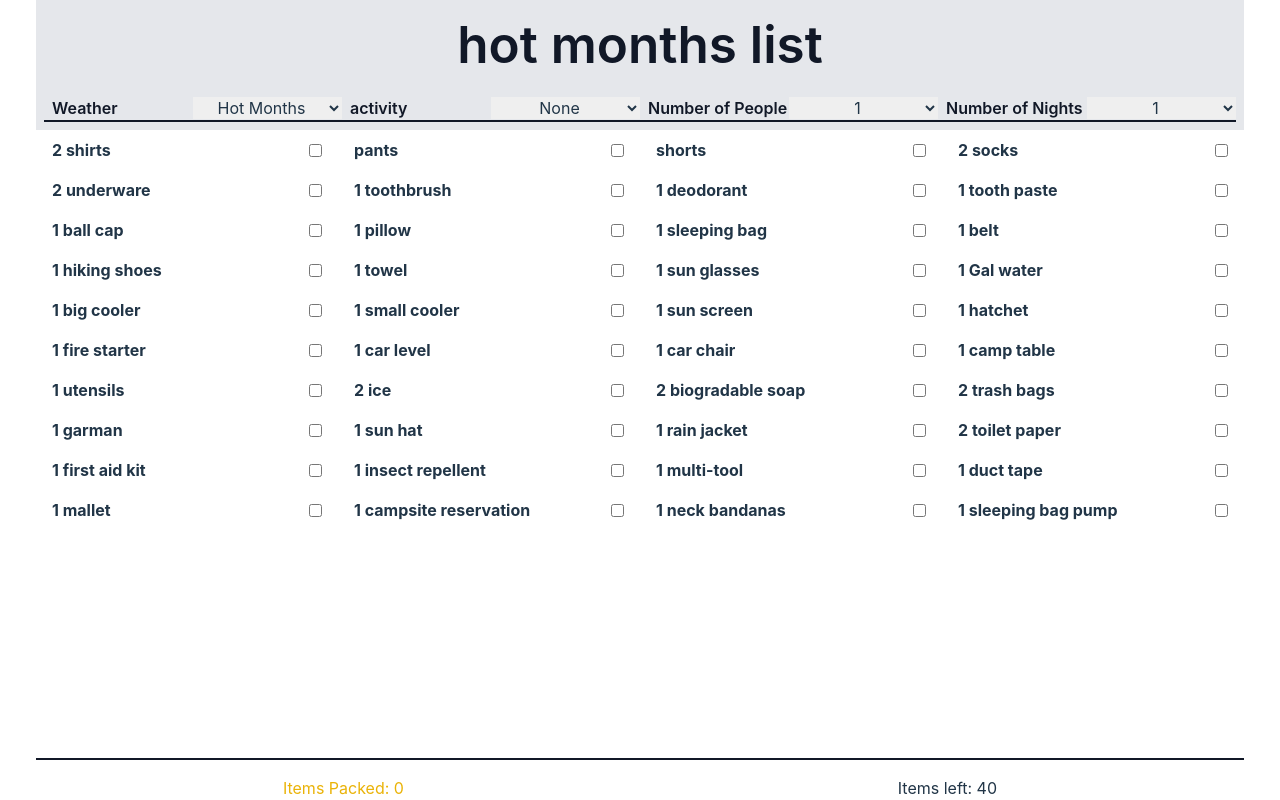
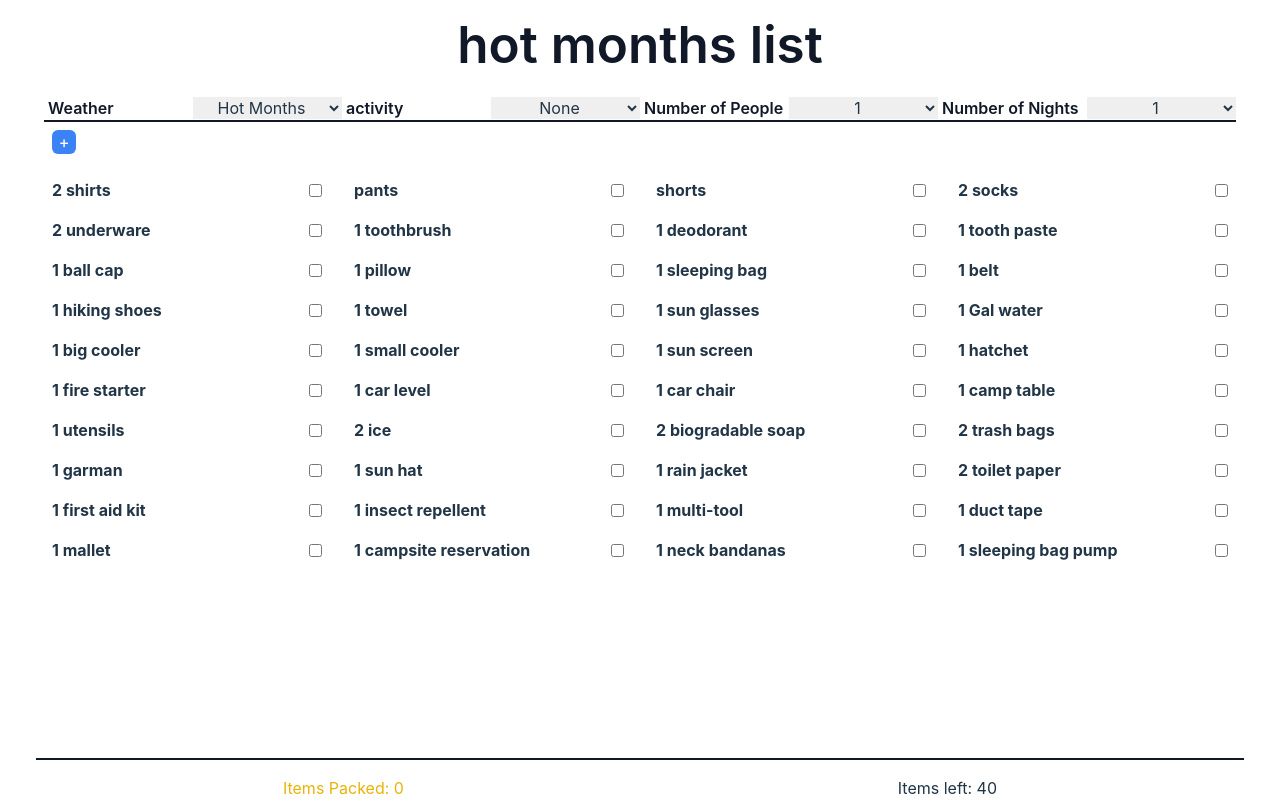
Before and after one commit to Jpatrick6420/checklist, a React (Vite) app: page / in a window 1280 px wide. Built offline with nearby package versions, Linux system fonts and the light colour scheme.

Commit message:
added dark styling and nav button to new item screen

```diff
--- a/src/components/CurrentList.jsx
+++ b/src/components/CurrentList.jsx
@@ -7,7 +7,7 @@ function CurrentList() {
   const { state, toggleChecked } = useContext(ItemsContext);
 
   return (
-    <ul className="checklist grid grid-cols-2 md:grid-cols-3 lg:grid-cols-4">
+    <ul className="checklist grid grid-cols-2 md:grid-cols-3 lg:grid-cols-4 pt-4">
       {Array.isArray(state.currentList) ? (
         state.currentList.map((item, idx) => {
           let amount;
--- a/src/components/Header.jsx
+++ b/src/components/Header.jsx
@@ -1,3 +1,4 @@
+import { Link } from "react-router-dom";
 import { ItemsContext } from "../context/reducerContext";
 import Select from "./Select";
 import { useContext } from "react";
@@ -16,8 +17,8 @@ function Header() {
   let activity =
     state.currentActivityValue === "none" ? "" : state.currentActivityValue;
   return (
-    <header className="bg-gray-200 px-2 pt-4">
-      <h1 className="mb-4 font-semibold text-gray-900">
+    <header className="bg-gradient-to-br dark:from-blue-400  px-2 pt-4">
+      <h1 className="mb-4 font-semibold text-gray-900 dark:text-stone-200">
         {state.currentWeatherValue.split("-").join(" ")}{" "}
         {activity === "" ? "" : "&"} {activity} list{activity === "" ? "" : "s"}
       </h1>
@@ -55,6 +56,14 @@ function Header() {
           value={state.duration}
           dispatch={dispatch}
         />
+        <div className="items-center flex">
+          <Link
+            to="/new-entry"
+            className="w-6 h-6 ml-2 bg-blue-500 rounded-md text-stone-50 hover:scale-105 active:scale-100 hover:bg-blue-400 hover:text-stone-50"
+          >
+            +
+          </Link>
+        </div>
       </div>
     </header>
   );
--- a/src/components/Select.jsx
+++ b/src/components/Select.jsx
@@ -3,7 +3,7 @@ import { formatName } from "../utilities/utilities";
 function Select({ onChange, options, id, label, value }) {
   return (
     <div className="select-container border-b-2 border-gray-900 grid  grid-cols-2 my-2 items-center">
-      <label className="text-gray-900 font-semibold text-left pl-2">
+      <label className="text-gray-900 dark:text-stone-200 font-semibold text-left px-1">
         {label}
       </label>
 
```
